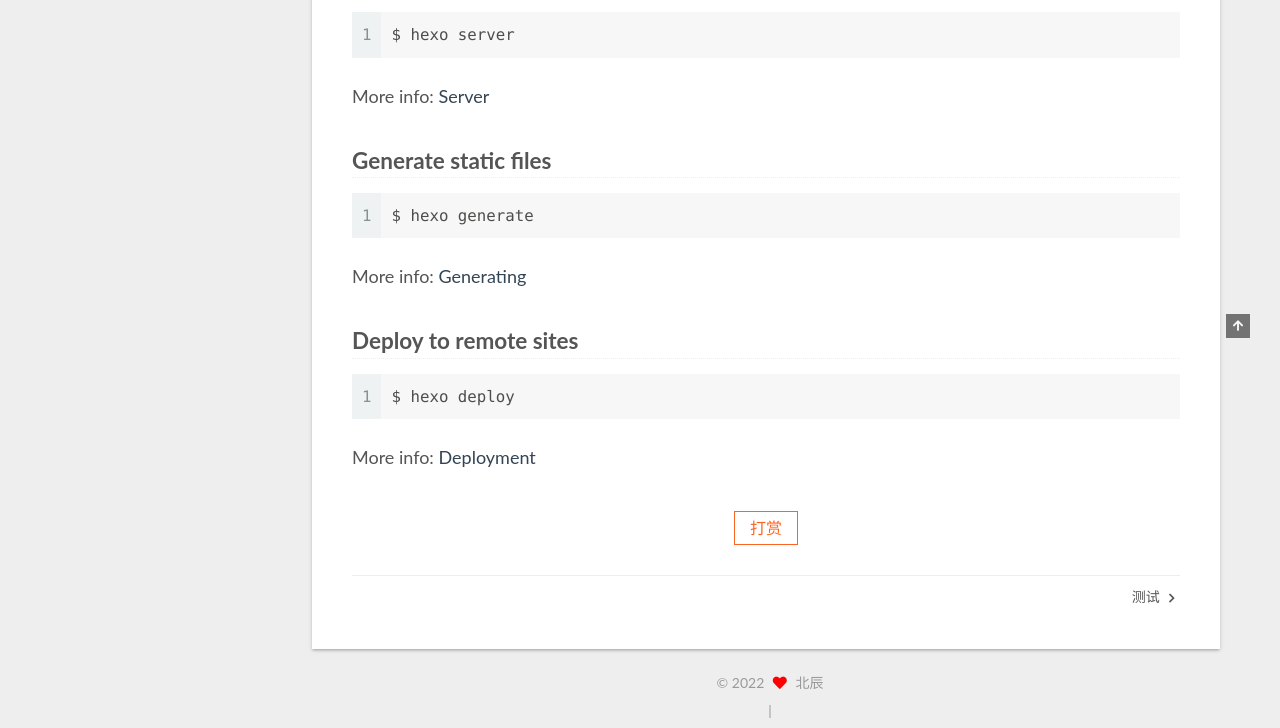
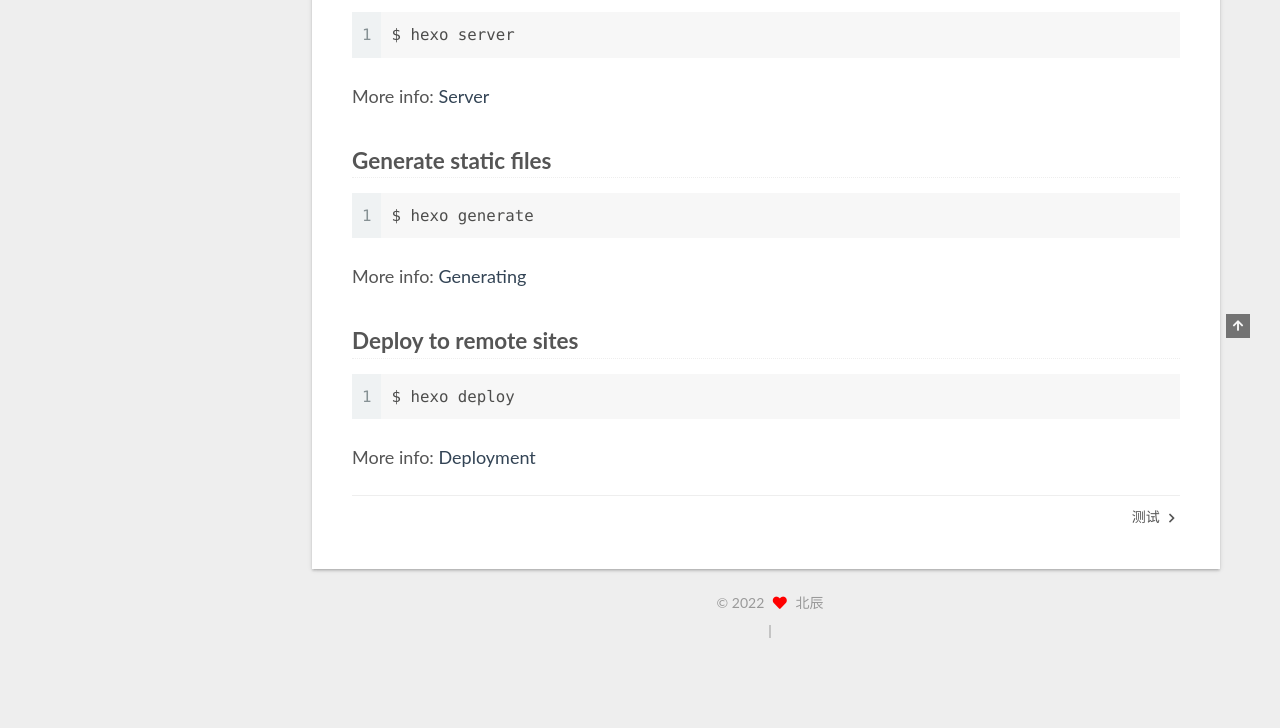
Before and after one commit to HW-BC/HW-BC.github.io, a plain HTML site: page 2022/08/11/hello-world/index.html in a window 1280 px wide. Shown: the part 562-1290 px from the top of the page. After the commit the page ends 1227 px from the top, so only its background shows below. Drawn offline with Linux system fonts and the light colour scheme; some packages are replaced by stand-ins of ours; a script that the page names is missing.

Commit message:
Site updated: 2022-08-17 17:06:39

```diff
--- a/2022/08/11/hello-world/index.html
+++ b/2022/08/11/hello-world/index.html
@@ -254,16 +254,6 @@
 
 
 
-        <div class="reward-container">
-  <div></div>
-  <button onclick="var qr = document.getElementById('qr'); qr.style.display = (qr.style.display === 'none') ? 'block' : 'none';">
-    打赏
-  </button>
-  <div id="qr" style="display: none;">
-
-  </div>
-</div>
-
 
       <footer class="post-footer">
 
```
Also changed, not shown: 2022/08/17/测试/index.html (+0 -10 lines).
